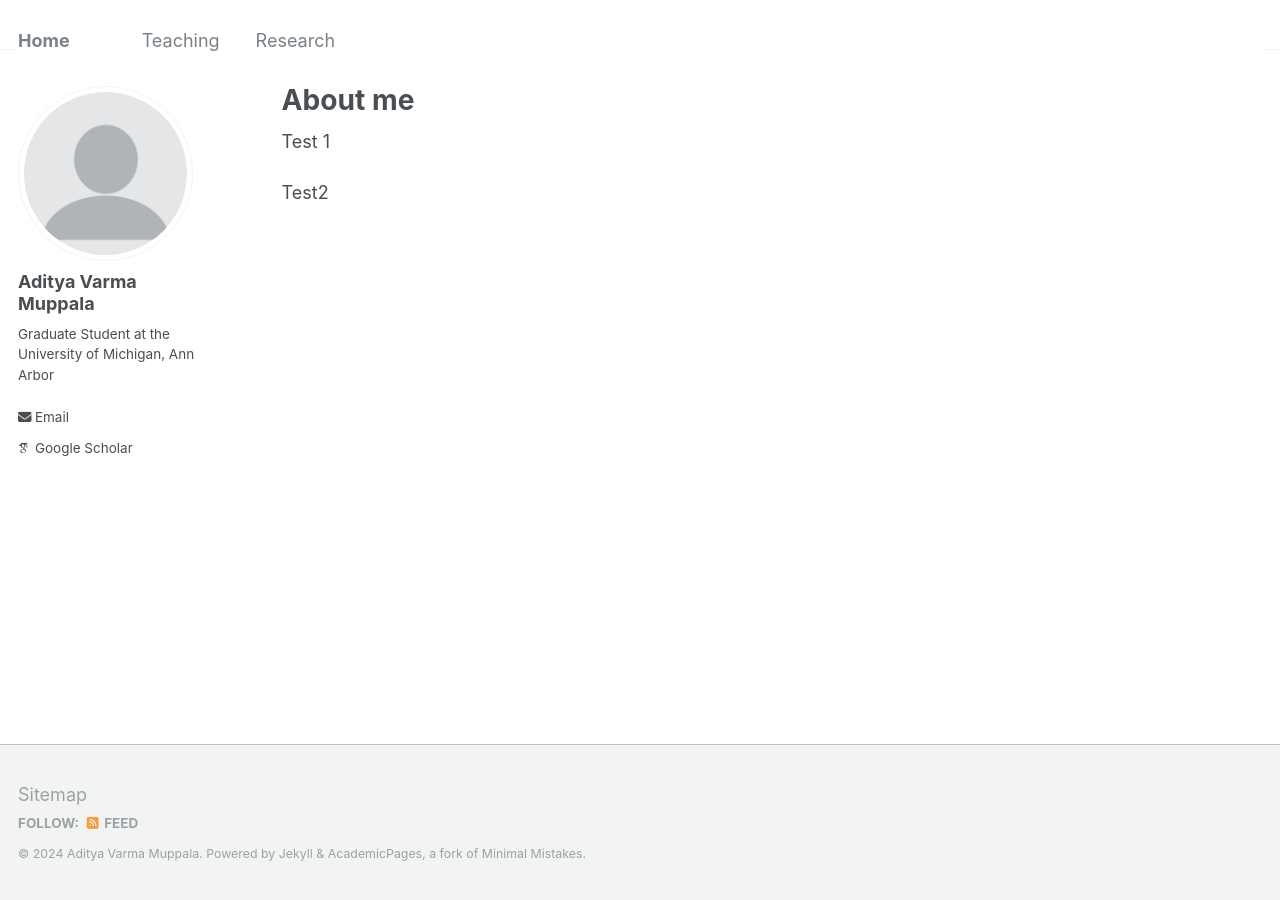
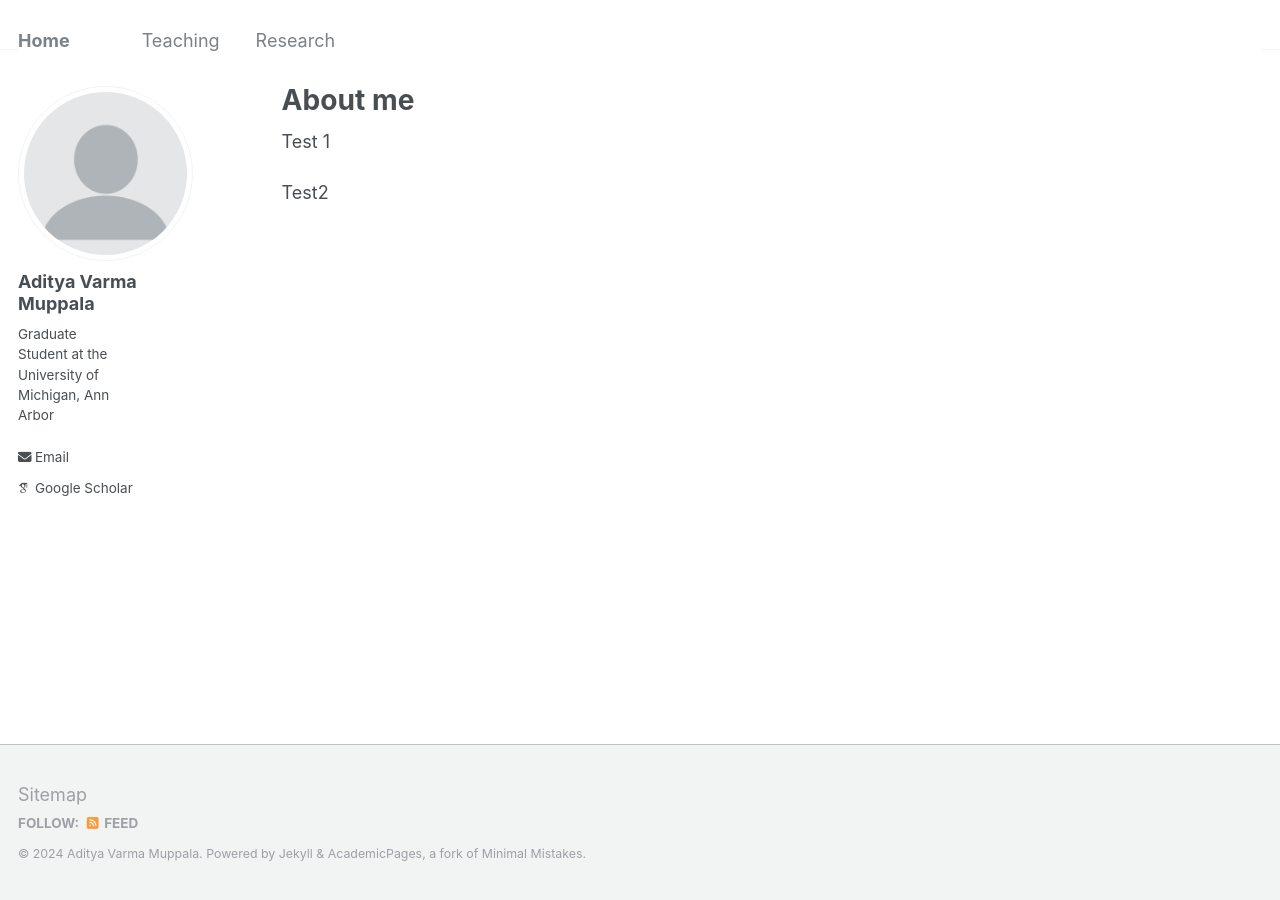
Before and after one commit to AdityaMuppala/adityamuppala.github.io, a Jekyll site: the page built from _pages/about.md, in a window 1280 px wide. Built offline with Jekyll 4.4.1, drawn with Linux system fonts in a browser that asks for light colours; some web fonts are replaced.

Commit message:
Update _sidebar.scss

```diff
--- a/_sass/_sidebar.scss
+++ b/_sass/_sidebar.scss
@@ -147,7 +147,7 @@
   @include breakpoint($large) {
     margin-top: 10px;
     margin-bottom: 20px;
-    max-width: 100%; // or a specific width like 300px
+    max-width: 50%; // or a specific width like 300px
     overflow-wrap: break-word; // Ensures long words break properly
   }
 }
```
